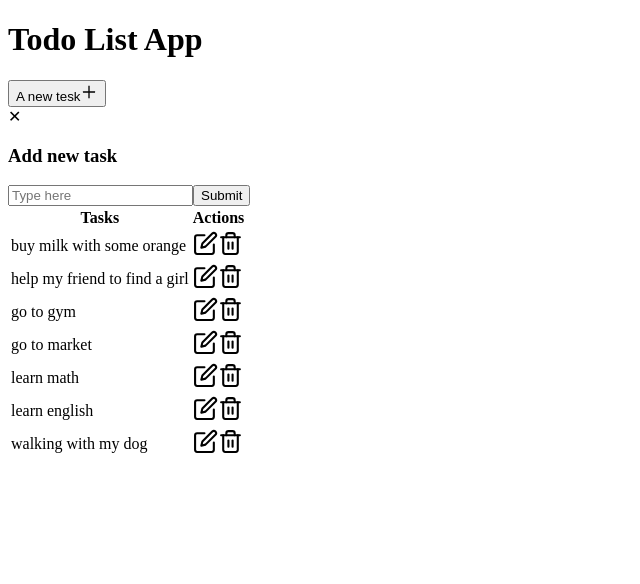
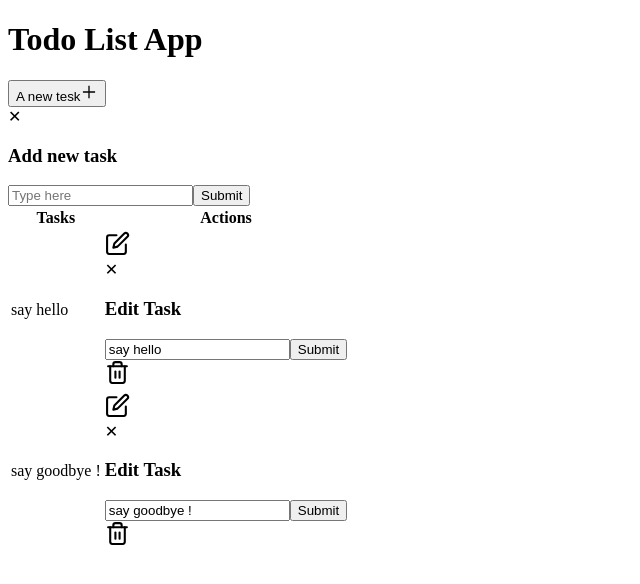
Before and after one commit to Manidoux41/simple-todoapp, a Next.js app: page / in a window 1280 px wide. Shown: the top 584 px of the page, without its empty margins (0-640 px from the left). Built offline with nearby package versions, Linux system fonts and the light colour scheme; data requests are answered from the project's data file.

Commit message:
add edit modal

```diff
--- a/app/components/Task.tsx
+++ b/app/components/Task.tsx
@@ -1,17 +1,41 @@
+'use client';
+
 import { ITask } from "@/types/tasks";
+import { useState } from "react";
 import { FiEdit, FiTrash2 } from 'react-icons/fi';
+import Modal from "./Modal";
 
 interface TaskProps {
     task: ITask
 }
 
 const Task: React.FC<TaskProps> = ({ task }) => {
+
+  const [openModalEdit, setOpenModalEdit] = useState<boolean>(false)
+  const [openModal, setModal] = useState<boolean>(false)
+  const [taskToEdit, setTaskToEdit] = useState<string>(task.text)
+
+  const handleSubmitEditTodo = (e) => {
+    e.preventDefault()
+    console.log(openModalEdit);
+
+  }
+
   return (
     <tr key={task.id}>
-      <td>{task.text}</td>
+      <td className="w-full">{task.text}</td>
       <td className="flex gap-5">
-        <FiEdit className="text-blue-500 cursor-pointer" size={25} />
-        <FiTrash2 className="text-red-500 cursor-pointer" size={25} />
+        <FiEdit onClick={() => setOpenModalEdit(true)} cursor="pointer" className="text-blue-500" size={25} />
+        <Modal modalOpen={openModalEdit} setModalOpen={setOpenModalEdit}>
+          <form onSubmit={handleSubmitEditTodo}>
+            <h3 className='font-bold text-lg'>Edit Task</h3>
+            <div className='modal-action'>
+            <input value={taskToEdit} onChange={(e) => setTaskToEdit(e.target.value)} type="text" placeholder="Type here" className="input input-bordered w-full" />
+            <button type='submit' className='btn'>Submit</button>
+            </div>
+          </form>
+        </Modal>
+        <FiTrash2 cursor="pointer" className="text-red-500" size={25} />
       </td>
     </tr>
   );
--- a/data/todos.json
+++ b/data/todos.json
@@ -1,32 +1,12 @@
 {
   "tasks": [
     {
-      "id": "1",
-      "text": "buy milk with some orange"
+      "id": "3f7a9c1a-cf23-4858-915a-315bc34d0b4e",
+      "text": "say hello"
     },
     {
-      "id": "2",
-      "text": "help my friend to find a girl"
-    },
-    {
-      "id": "3",
-      "text": "go to gym"
-    },
-    {
-      "id": "4",
-      "text": "go to market"
-    },
-    {
-      "id": "5",
-      "text": "learn math"
-    },
-    {
-      "id": "01c74579-abf7-46b4-aa53-7ee5666a2482",
-      "text": "learn english"
-    },
-    {
-      "id": "201e470a-6380-4c4b-b2e3-1a23f1300093",
-      "text": "walking with my dog"
+      "id": "79d8860b-922f-4c83-8b4c-d749b41940d3",
+      "text": "say goodbye !"
     }
   ]
 }
```
